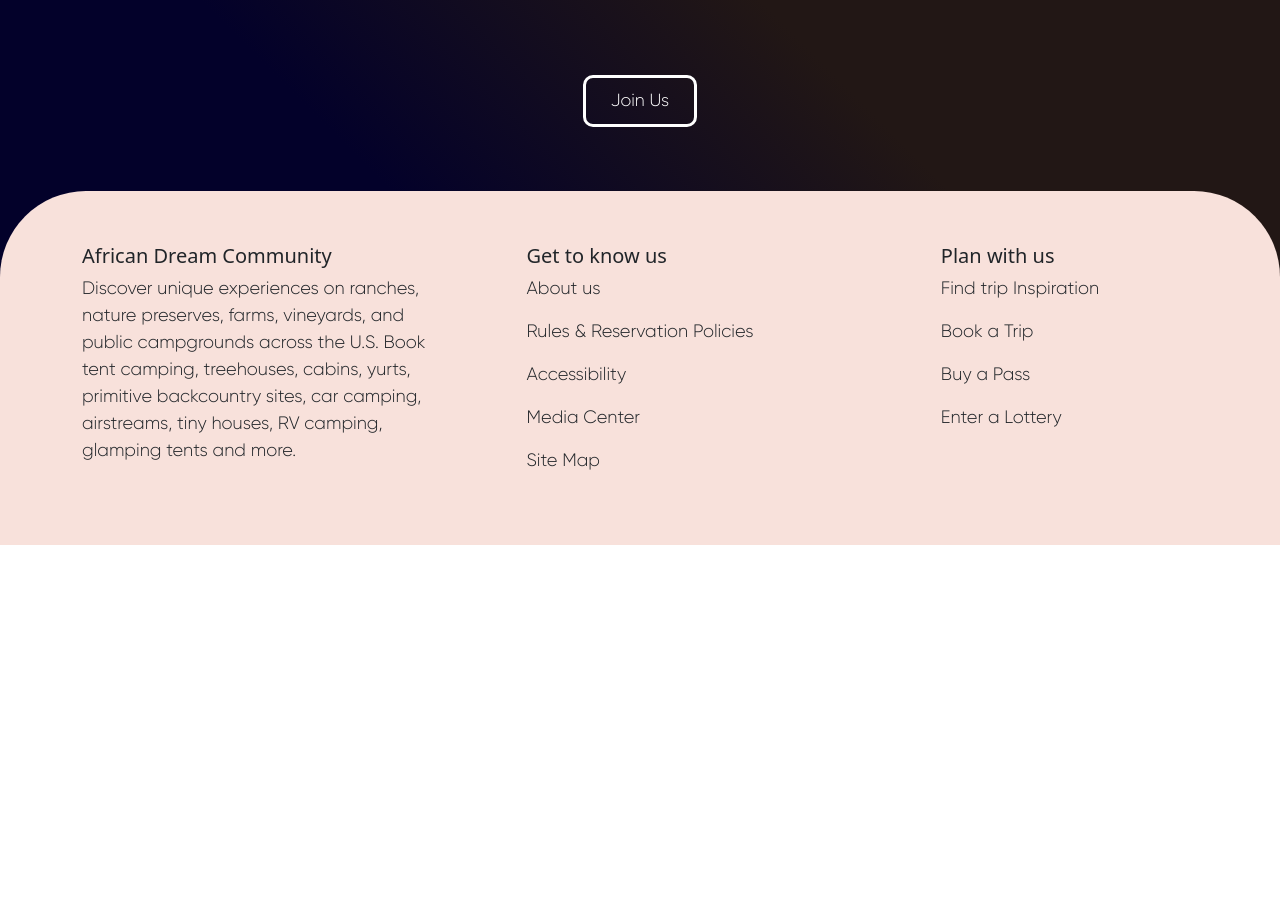
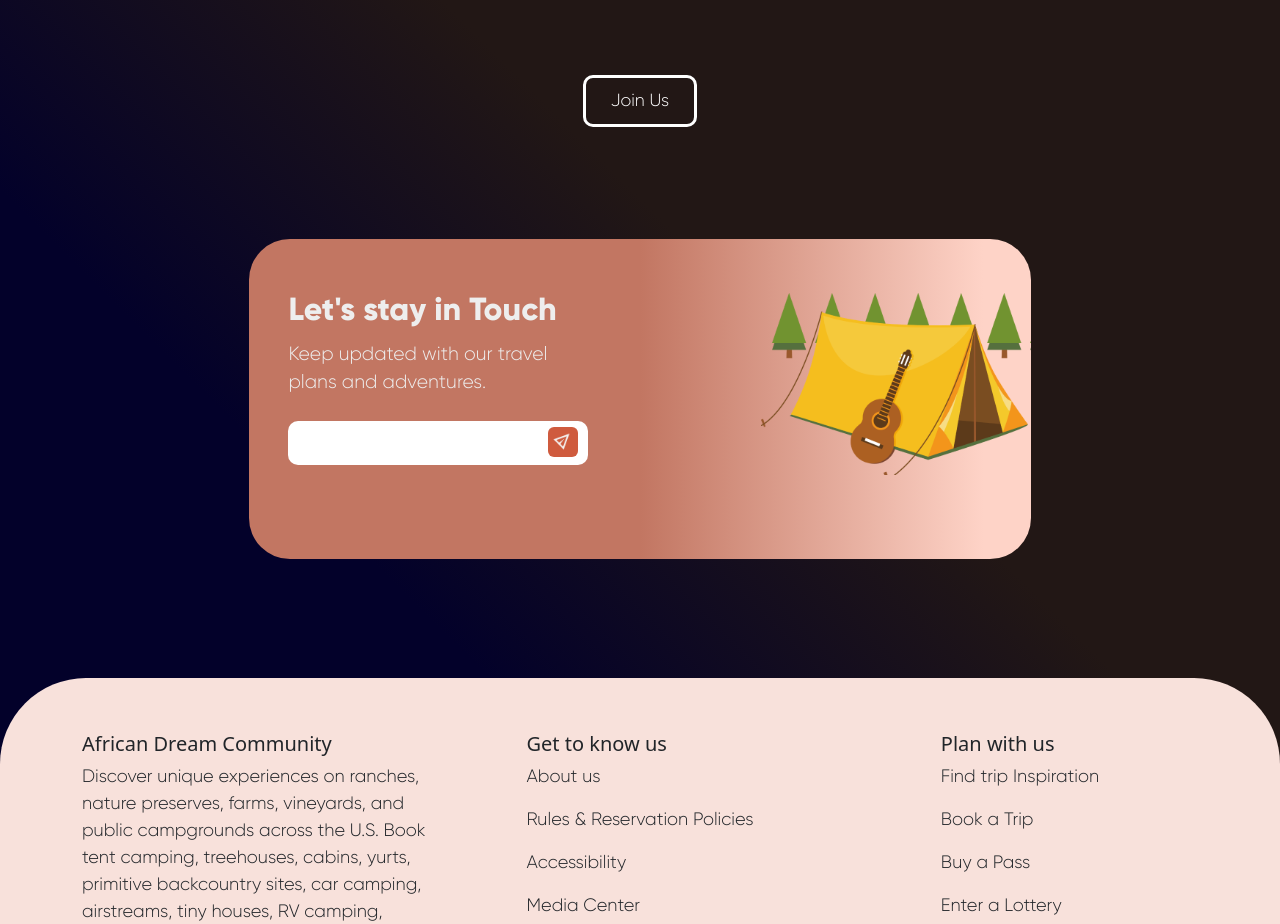
Before and after one commit to DavidWaza/African-dreams, a Next.js app: page / in a window 1280 px wide. Shown: the part 1902-2826 px from the top of the page. Before the commit the page ends 2447 px from the top, so only its background shows below. Built offline with nearby package versions, Linux system fonts and the light colour scheme.

Commit message:
created the subscribe card

```diff
--- a/component/Subscribe/index.tsx
+++ b/component/Subscribe/index.tsx
@@ -1,7 +1,8 @@
+/* eslint-disable react/no-unescaped-entities */
 import React from "react";
 import { Container, Row, Col } from "react-bootstrap";
-import Image from 'next/image';
 import styles from "../../styles/Home.module.css";
+import Image from "next/image";
 
 const Subscribe = () => {
   return (
@@ -10,7 +11,42 @@ const Subscribe = () => {
         <Row>
           <Col>
             <div className={styles.subscribe}>
-                <Image src="/subscribe.png" alt="img" width={800} height={250} />
+              <div className={styles.subScribeContainer}>
+                <Row>
+                  <Col sm={6}>
+                    <div className={styles.campContent}>
+                      <p>Let's stay in Touch</p>
+                      <p>Keep updated with our travel plans and adventures.</p>
+                      <form className={styles.formContainer}>
+                        <input></input>
+                        <div className={styles.iconSendContainer}>
+                          <div className={styles.iconSend}>
+                            <Image
+                              src="/send.png"
+                              alt="alt"
+                              height={20}
+                              width={20}
+                              objectFit="cover"
+                              objectPosition="center"
+                            />
+                          </div>
+                        </div>
+                      </form>
+                    </div>
+                  </Col>
+                  <Col sm={6}>
+                    <div className={styles.imgContainer}>
+                      <Image
+                        src="/camp.png"
+                        layout="fill"
+                        alt="alt"
+                        objectFit="contain"
+                        objectPosition="center"
+                      />
+                    </div>
+                  </Col>
+                </Row>
+              </div>
             </div>
           </Col>
         </Row>
--- a/pages/booking.tsx
+++ b/pages/booking.tsx
@@ -2,6 +2,7 @@ import React from "react";
 import Head from "next/head";
 import TicketStyles from "../styles/Ticket.module.css";
 import BookingCard from "../component/Booking";
+import Subscribe from "../component/Subscribe";
 
 const Booking = () => {
   return (
@@ -23,6 +24,7 @@ const Booking = () => {
           </div>
         </div>
       </div>
+      <Subscribe />
     </>
   );
 };
--- a/pages/gallery.tsx
+++ b/pages/gallery.tsx
@@ -2,6 +2,7 @@ import React from "react";
 import Head from "next/head";
 import TicketStyles from "../styles/Ticket.module.css";
 import CarouselSlide from "../component/Carousel";
+import Subscribe from "../component/Subscribe";
 
 const gallery = () => {
   return (
@@ -21,8 +22,9 @@ const gallery = () => {
         </div>
       </div>
       <div className={TicketStyles.carouselContainer}>
-      <CarouselSlide />
+        <CarouselSlide />
       </div>
+      <Subscribe />
     </>
   );
 };
--- a/pages/index.tsx
+++ b/pages/index.tsx
@@ -2,6 +2,7 @@ import Head from "next/head";
 import Explore from "../component/Explore";
 import Herobanner from "../component/Hero";
 import Location from "../component/Location";
+import Subscribe from "../component/Subscribe/index"
 
 const Home = () => {
 
@@ -18,7 +19,7 @@ const Home = () => {
       <Herobanner />
       <Explore />
       <Location className={undefined} id={0} image={""} title={""} />
-      {/* <Subscribe /> */}
+      <Subscribe />
     </>
   );
 };
--- a/styles/Home.module.css
+++ b/styles/Home.module.css
@@ -308,6 +308,77 @@
   justify-content: center;
 }
 
+.subScribeContainer {
+  background: linear-gradient(89.94deg, #C27662 50.04%, #FED3C7 93.87%);
+  border-radius: 41px;
+  height: 40vh;
+  width: 70%;
+  position: relative;
+}
+
+.imgContainer {
+  position: relative;
+  height: 270px;
+  width: 270px;
+  top: 10px;
+  right: 0;
+  left: auto;
+  float: right;
+  padding: 0px 10px;
+}
+
+.iconSend {
+  position: absolute;
+  top: 6px;
+  right: 10px;
+  left: auto;
+  height: 30px;
+  width: 30px;
+  background-color: #CF5B3E;
+  border-radius:6px ;
+}
+.iconSend > img {
+  margin-top: 2px;
+  margin-left: 4px;
+  height: 19px;
+  width: 19px;
+}
+.campContent {
+  position: absolute;
+  top: 15%;
+  left: 5%;
+  color: #eee;
+}
+
+.campContent>p:nth-child(1) {
+  font-size: 2em;
+  font-family: 'Gilroy Bold';
+}
+
+.campContent>p:nth-child(2) {
+  font-size: 1.2em;
+  font-family: "Gilroy Light";
+  width: 300px;
+  margin-top: -10px;
+}
+
+.formContainer {
+  position: absolute;
+  top: 105%;
+}
+
+.formContainer>input {
+  border: none;
+  background-color: #fff;
+  border-radius: 10px;
+  padding: 10px 16px;
+  width: 300px;
+  position: relative;
+}
+
+
+
+
 /* BOOKING CARD */
 .bookingCard {
   padding: 10px 5px;
@@ -341,7 +412,7 @@
   border-radius: 10px
 }
 
-.bookingValue > a{
+.bookingValue>a {
   position: absolute;
   top: 12px;
   color: #eee;
@@ -351,12 +422,14 @@
   padding: 0px 12px;
   text-decoration: none;
 }
+
 .bookingPrice {
   padding: 0px 5px;
   display: flex;
   justify-content: center;
 }
-.bookingPrice > p{
+
+.bookingPrice>p {
   background-color: #D9D9D9;
   padding: 7px 20px;
   text-align: center;
@@ -399,22 +472,29 @@
   width: 50%;
   margin: 5% auto;
 }
-.carouselSlideOne, .carouselSlideTwo, .carouselSlideThree {
+
+.carouselSlideOne,
+.carouselSlideTwo,
+.carouselSlideThree {
   background-position: center;
   background-size: cover;
   height: 50vh;
   border-radius: 55px;
 }
+
 .carouselSlideOne {
   background-image: url("/bushman.png");
 }
+
 .carouselSlideTwo {
   background-image: url('/pool.png');
 }
+
 .carouselSlideThree {
   background-image: url("/adsquad.png");
 }
-.carouselSlideOne > p:nth-child(1) {
+
+.carouselSlideOne>p:nth-child(1) {
   color: #eee;
   font-family: "Gilroy Bold";
   position: absolute;
@@ -422,44 +502,49 @@
   left: 7%;
   letter-spacing: 0.35px;
 }
-.carouselSlideOne > p:nth-child(2) {
+
+.carouselSlideOne>p:nth-child(2) {
   color: #eee;
   font-family: "Gilroy Bold";
-  position:absolute;
+  position: absolute;
   top: 12%;
-  left:7%;
+  left: 7%;
   letter-spacing: 0.38px;
 }
-.carouselSlideTwo > p:nth-child(1) {
+
+.carouselSlideTwo>p:nth-child(1) {
   color: #eee;
   font-family: "Gilroy Bold";
-  position:absolute;
+  position: absolute;
   top: 5%;
-  left:7%;
+  left: 7%;
   letter-spacing: 0.38px;
 }
-.carouselSlideTwo > p:nth-child(2) {
+
+.carouselSlideTwo>p:nth-child(2) {
   color: #eee;
   font-family: "Gilroy Bold";
-  position:absolute;
+  position: absolute;
   top: 12%;
-  left:7%;
+  left: 7%;
   letter-spacing: 0.38px;
 }
-.carouselSlideThree > p:nth-child(1) {
+
+.carouselSlideThree>p:nth-child(1) {
   color: #eee;
   font-family: "Gilroy Bold";
-  position:absolute;
+  position: absolute;
   top: 5%;
-  left:7%;
+  left: 7%;
   letter-spacing: 0.38px;
 }
-.carouselSlideThree > p:nth-child(2) {
+
+.carouselSlideThree>p:nth-child(2) {
   color: #eee;
   font-family: "Gilroy Bold";
-  position:absolute;
+  position: absolute;
   top: 12%;
-  left:7%;
+  left: 7%;
   letter-spacing: 0.38px;
 }
 
@@ -557,19 +642,44 @@
     text-align: center;
     padding: 20px;
   }
+
   .bookingWrapper {
     display: none;
   }
+
   .bookingCard {
     display: none;
   }
+
   .Carousel {
     width: 100%;
     padding: 0px 20px;
   }
-  .carouselSlideOne, .carouselSlideTwo, .carouselSlideThree {
+
+  .carouselSlideOne,
+  .carouselSlideTwo,
+  .carouselSlideThree {
     height: 40vh;
   }
+
+  .imgContainer {
+    display: none;
+  }
+
+  .campContent>p:nth-child(1) {
+    font-size: 1.8em;
+    text-align: center;
+  }
+
+  .campContent>p:nth-child(2) {
+    font-size: 1em;
+    text-align: center;
+  }
+
+  .subScribeContainer {
+    width: 100%;
+  }
+
 }
 
 @media only screen and (width: 820px) {
@@ -595,6 +705,7 @@
   .herobanner {
     min-height: 65vh;
   }
+
   .Carousel {
     width: 100%;
     padding: 0px 20px;
@@ -624,6 +735,7 @@
   .herobanner {
     min-height: 65vh;
   }
+
   .Carousel {
     width: 100%;
     padding: 0px 20px;
```
Also changed, not shown: public/camp.png (added), public/send.png (added).
